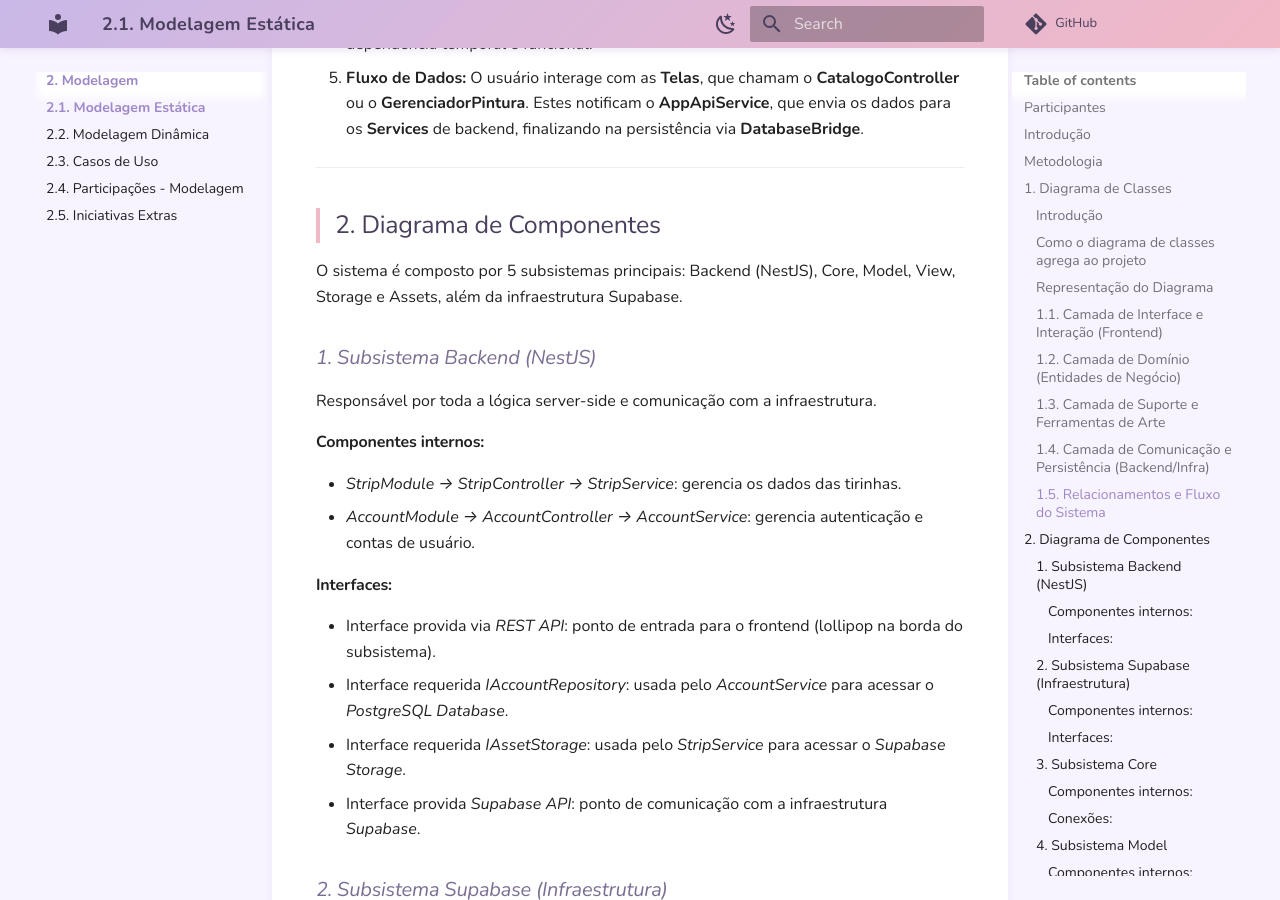
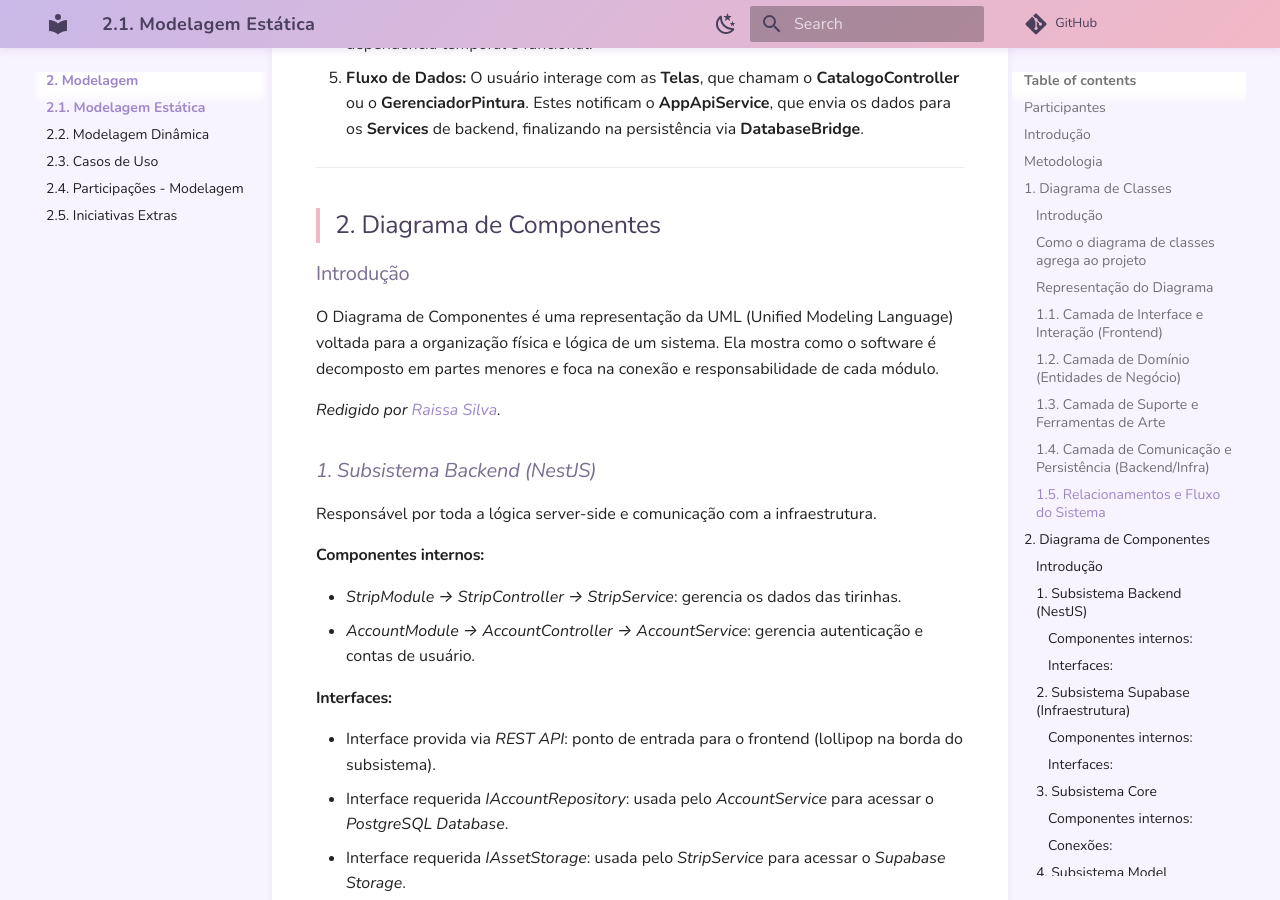
Before and after one commit to UnBArqDsw2026-1-Turma01/2026.1-T01-G08_MinhaTirinha_Entrega_02, an MkDocs documentation site: the page built from docs/Modelagem/2.1.ModelagemEstatica.md, in a window 1280 px wide and 900 px high, scrolled down 5875 px. Built offline with MkDocs 1.6.1 and Material for MkDocs 9.7.7, drawn with Linux system fonts in a browser that asks for light colours; comment, search, counter and statistics services are not loaded.

```diff
--- a/docs/Modelagem/2.1.ModelagemEstatica.md
+++ b/docs/Modelagem/2.1.ModelagemEstatica.md
@@ -205,7 +205,16 @@
 
 ## 2. Diagrama de Componentes
 
-O sistema é composto por 5 subsistemas principais: Backend (NestJS), Core, Model, View, Storage e Assets, além da infraestrutura Supabase.
+### Introdução
+
+O Diagrama de Componentes é uma representação da UML (Unified Modeling Language) voltada para a organização física e lógica de um sistema. Ela mostra como o software é decomposto em partes menores e foca na conexão e responsabilidade de cada módulo.
+
+
+
+*Redigido por [Raissa Silva](https://www.github.com/daisha19).*
+
+
+
 
 ### *1. Subsistema Backend (NestJS)*
 Responsável por toda a lógica server-side e comunicação com a infraestrutura.
```
Also changed, not shown: docs/Modelagem/2.3.ModelagemOrganizacionalCasosDeUso.md (+4 -2 lines), docs/Modelagem/2.4.ParticipacoesModelagem.md (+7 -3 lines).
